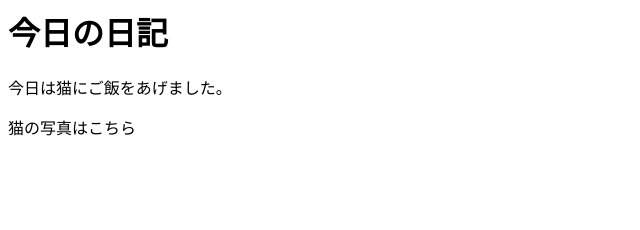
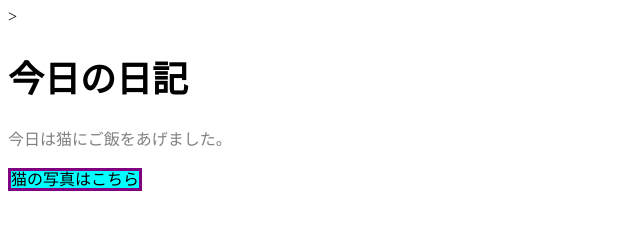
Before and after one commit to nakahara88/sanndbox-20190417, a plain HTML site: page index.html in a window 1280 px wide. Shown: the whole page, without its empty margins (0-640 px from the left). Drawn offline with Linux system fonts and the light colour scheme.

Commit message:
HTMLを追加

```diff
--- a/index.html
+++ b/index.html
@@ -1,6 +1,19 @@
 <html>
     <head>
         <title>今日の日記</title>
+       <style>
+       h1{
+           font-size: 36px;
+           font-weight: bold;
+       }
+       p{
+           color:gray;
+       }
+       a{
+           background-color:aqua;
+           border:3px solid purple;
+       }
+        </style>>
     </head>
     <body>
         <h1>今日の日記</h1>
```
